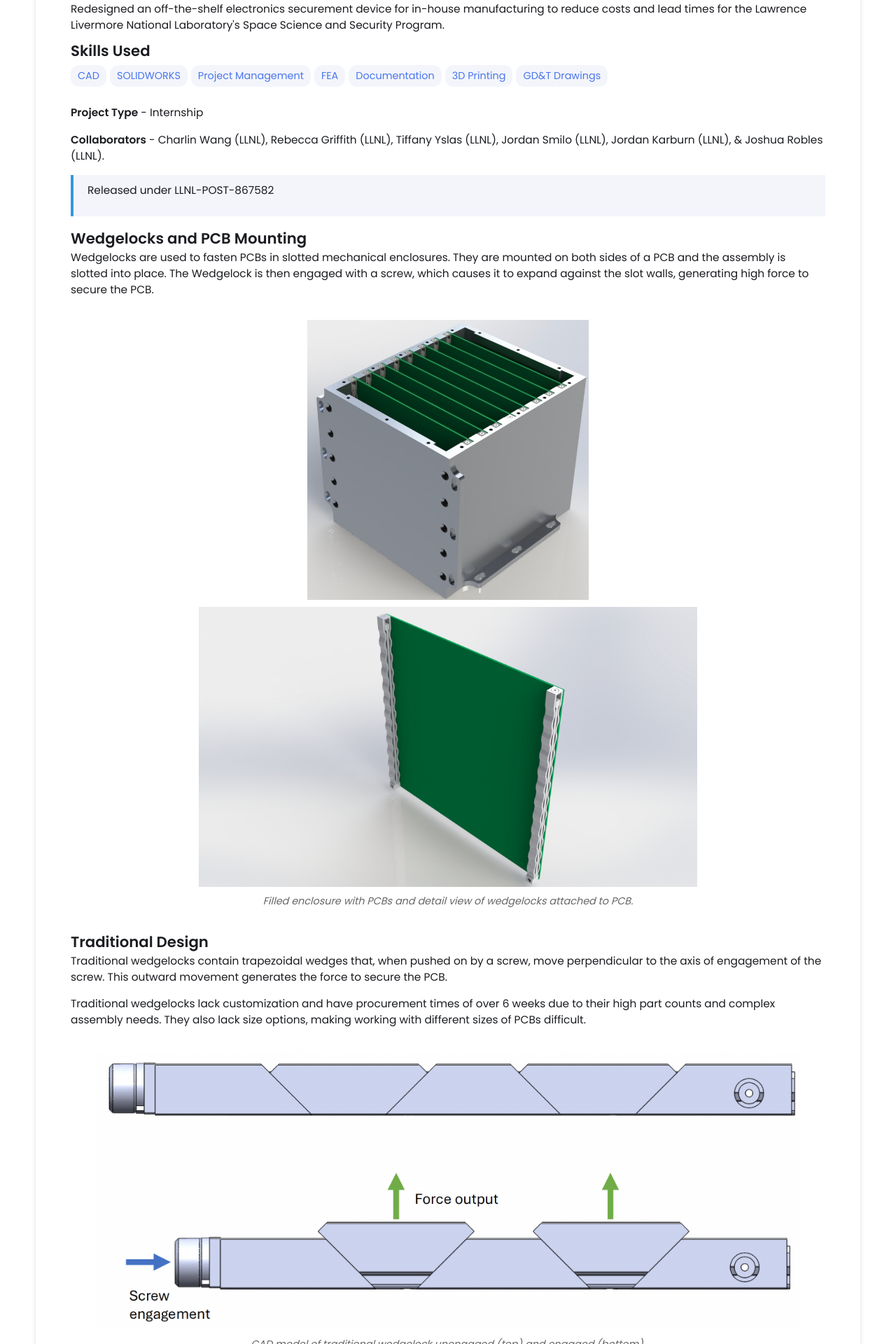
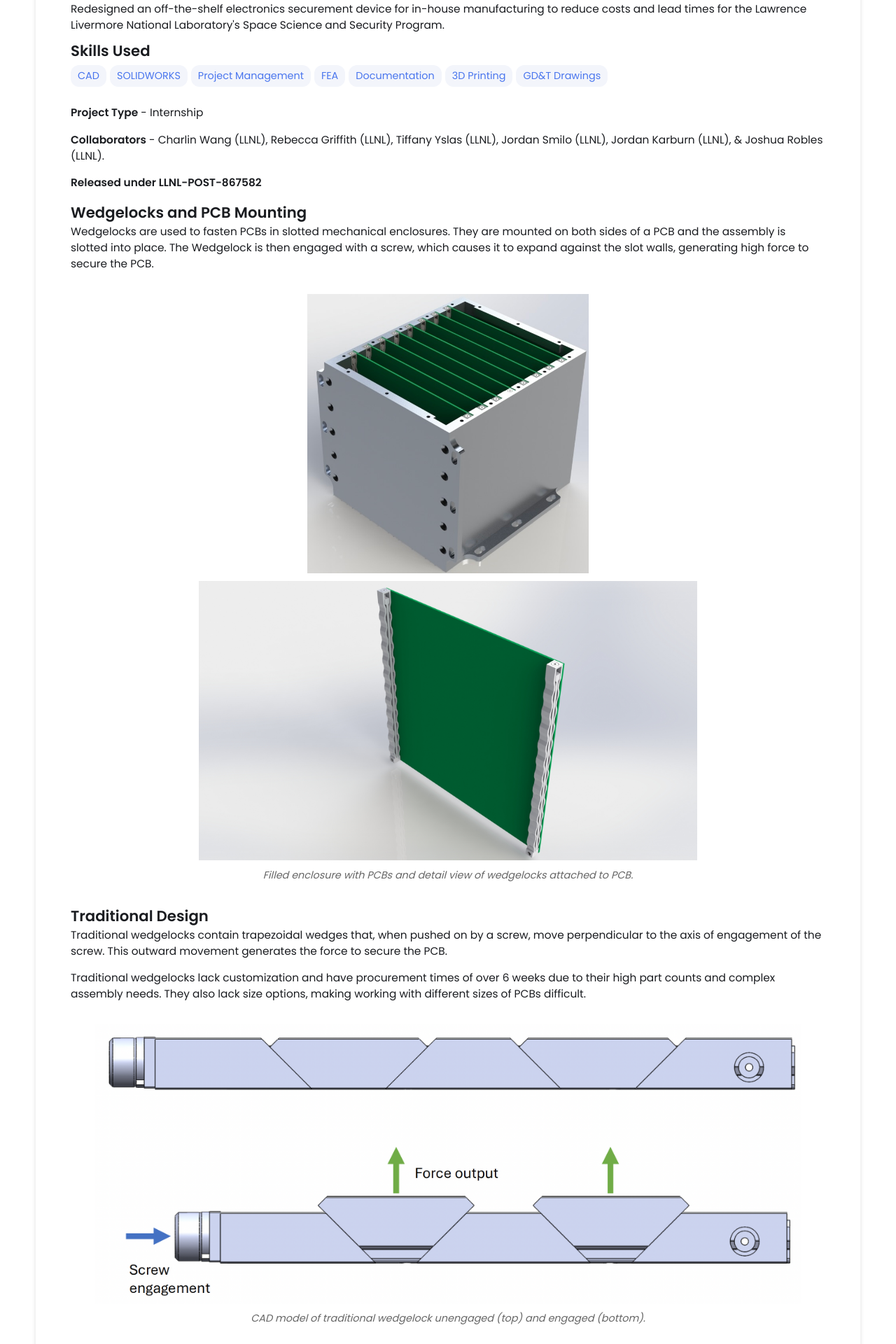
Before and after one commit to dannnyb0y/portfolio, a Jekyll site: the page built from _projects/wedgelock-redesign/index.md, in a window 1280 px wide. Shown: the part 587-2507 px from the top of the page at 70% size. Built offline with Jekyll 4.4.1, drawn with Linux system fonts in a browser that asks for light colours.

Commit message:
small tweaks

```diff
--- a/_config.yml
+++ b/_config.yml
@@ -85,7 +85,7 @@ skills:
     - Resourcefulness
 
 # Active theme (Updatethis to switch themes). Make sure to keep the indentation the samne.
-colors: # this is the basic theme
+colors:
   text: "#1a1c20"
   border: "#ddd"
   link: "#4a76ee"
@@ -125,6 +125,22 @@ lemon theme:
   highlight: "#ff4d6d"
   background: "#fff8f8"
   light_background: "#fff5f6"
+
+delphi: # delphi theme
+  text: "#f5f8fa"
+  border: "#f5f8fa"
+  link: "#5a8faa"
+  highlight: "#2d4a3e"
+  background: "#1a3a5c"
+  light_background: "#c9d4dc"
+
+dark-orange:
+  text: "#F5E8D8"
+  border: "#F5E8D8"
+  link: "#FF6F61"
+  highlight: "#DAA520"
+  background: "#1C1C1C"
+  light_background: "#484848"
 
 
 
--- a/_projects/wedgelock-redesign/index.md
+++ b/_projects/wedgelock-redesign/index.md
@@ -16,7 +16,7 @@ main-image: /pcb-lock.JPG
 
 **Collaborators** - Charlin Wang (LLNL), Rebecca Griffith (LLNL), Tiffany Yslas (LLNL), Jordan Smilo (LLNL), Jordan Karburn (LLNL), & Joshua Robles (LLNL).
 
-> Released under LLNL-POST-867582
+**Released under LLNL-POST-867582**
 
 ## Wedgelocks and PCB Mounting
 Wedgelocks are used to fasten PCBs in slotted mechanical enclosures. They are mounted on both sides of a PCB and the assembly is slotted into place. The Wedgelock is then engaged with a screw, which causes it to expand against the slot walls, generating high force to secure the PCB.
@@ -51,6 +51,6 @@ Simulation done on the compliant design (material choice of 7075 Aluminum) via F
 ## Next Steps
 This design performed well in FEA and prototype environments. Further testing will need to be done to determine effectiveness under real loading, along with using different materials and manufacturing methods.
 
-> Released under LLNL-POST-867582
+**Released under LLNL-POST-867582**
 
 *This summary was adapted from my [LLNL Summer Student Symposium Poster](../../assets/symposium-poster.pdf).*
```
Also changed, not shown: _projects/103-turbine/index.md (+1 -3 lines), favicon.ico (added), 6 other files.
